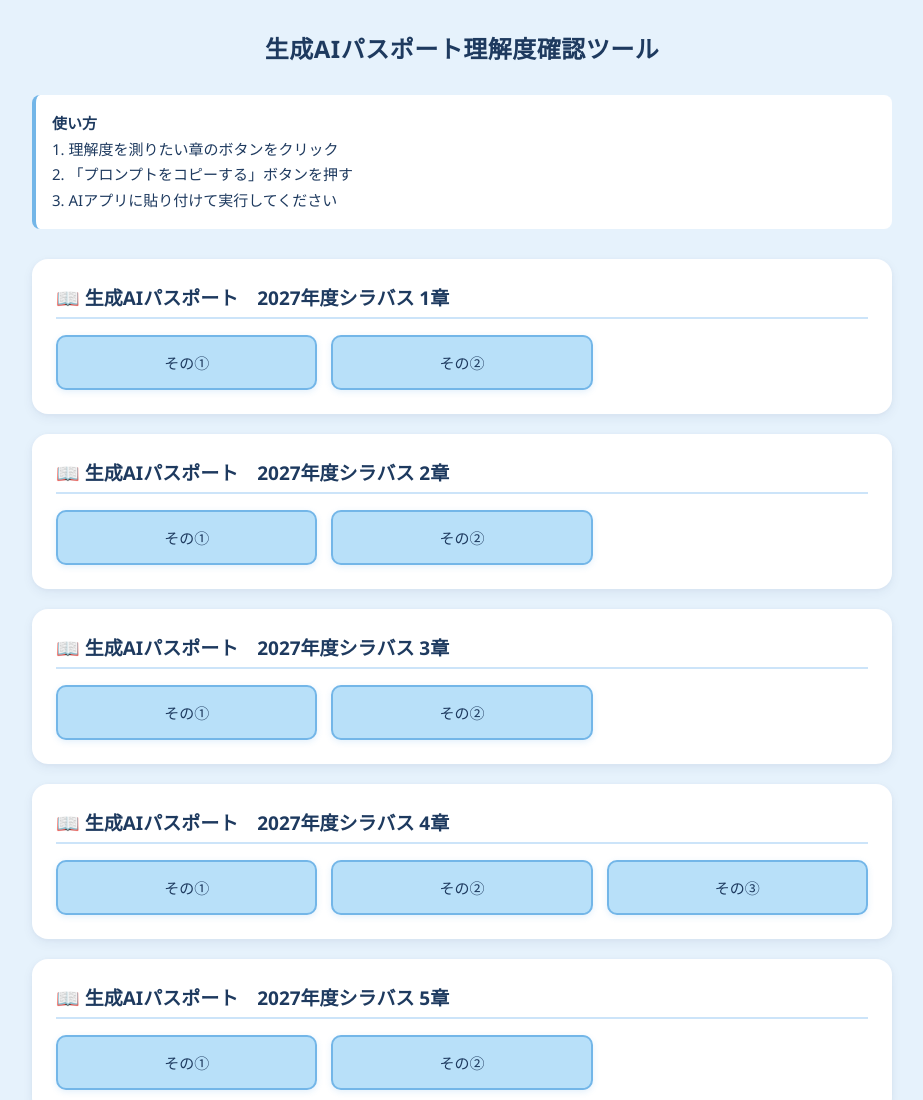
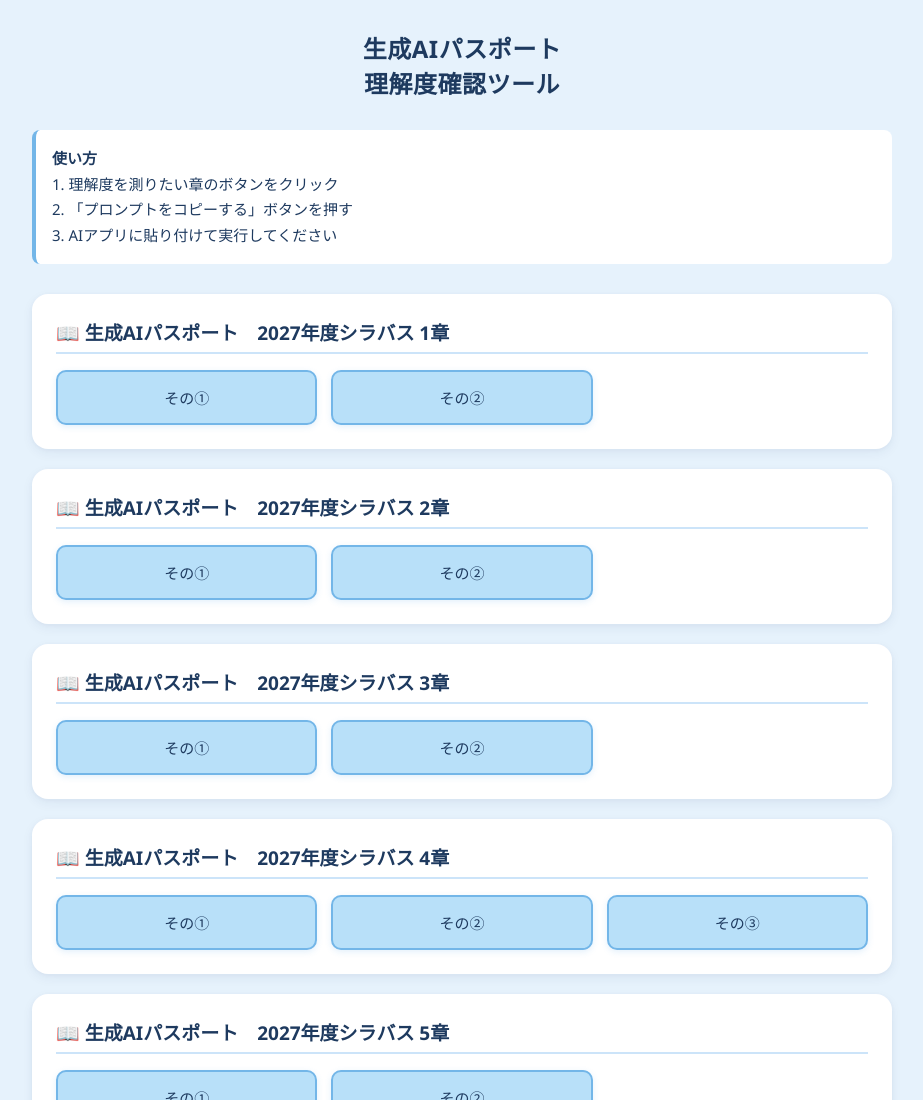
Before and after one commit to riveira0707/AI_PASSPORT_SSK, a plain HTML site: page index.html in a window 1280 px wide. Shown: the top 1100 px of the page, without its empty margins (178-1101 px from the left). Drawn offline with Linux system fonts and the light colour scheme.

Commit message:
Update index.html

```diff
--- a/index.html
+++ b/index.html
@@ -74,7 +74,7 @@
 </head>
 <body>
 
-  <h2> 生成AIパスポート理解度確認ツール</h2>
+  <h2> 生成AIパスポート<br>理解度確認ツール</h2>
 
   <div class="usage-note">
      <strong>使い方</strong><br>
```
